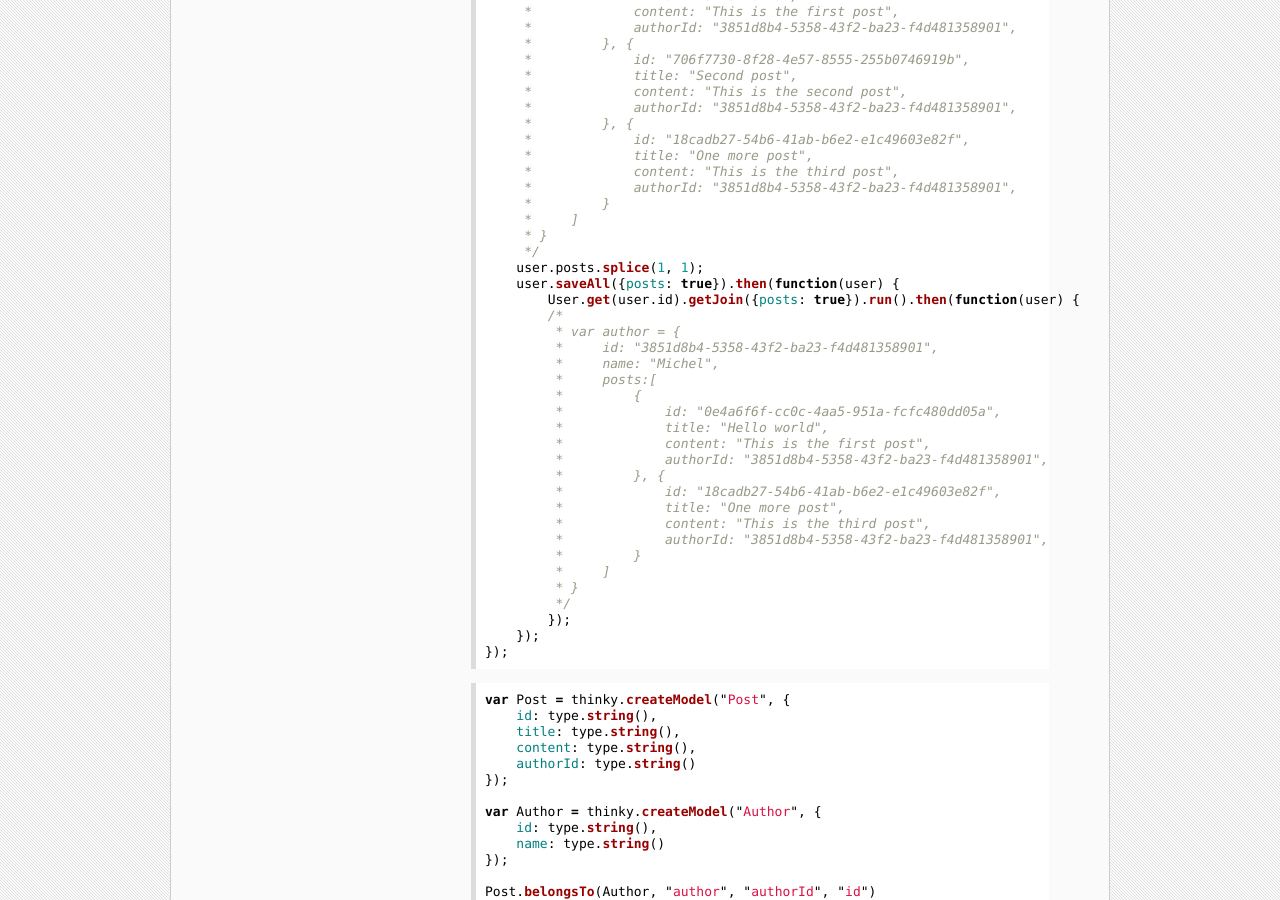
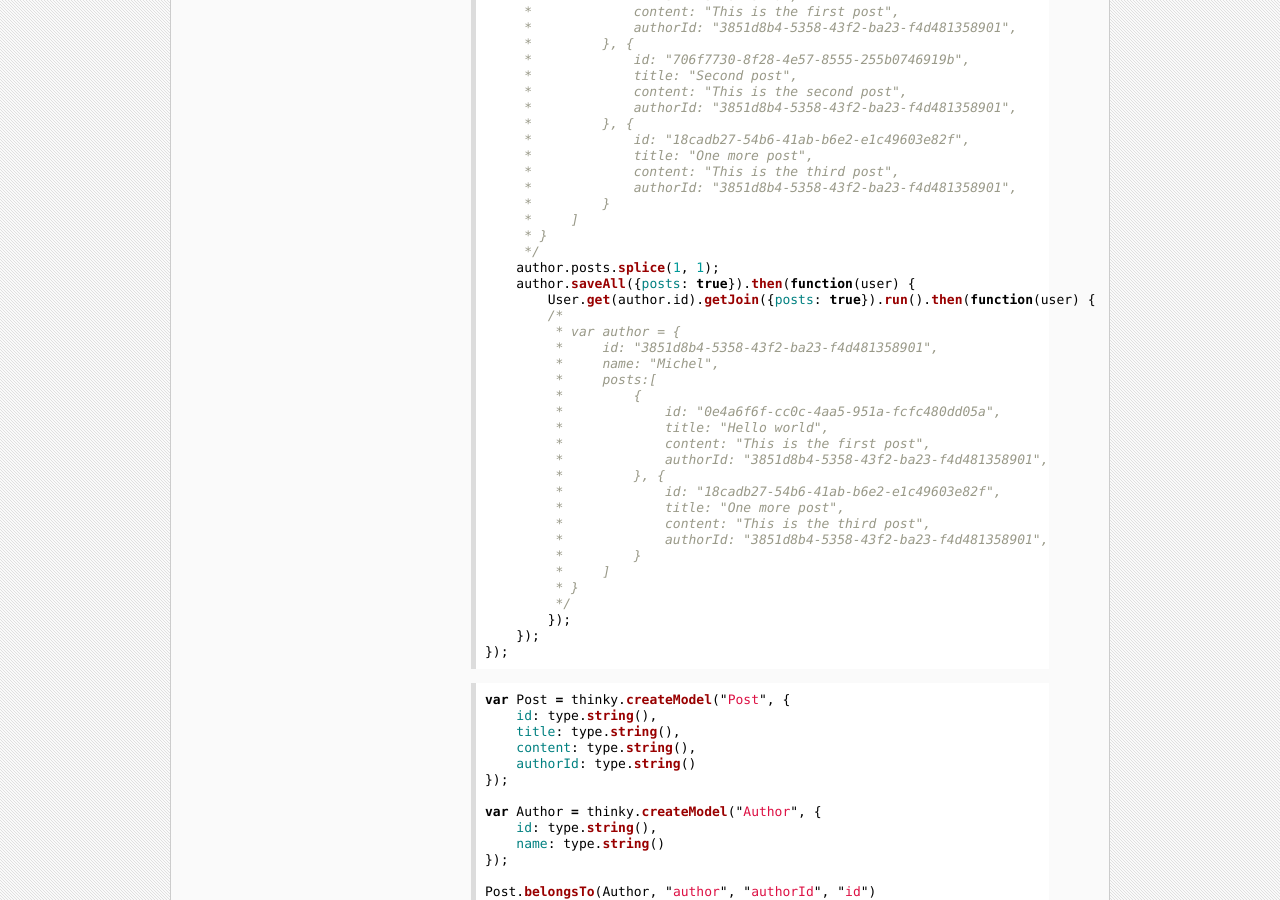
Before and after one commit to neumino/thinky, a Jekyll site: the page built from documentation/api/document.md, in a window 1280 px wide and 900 px high, scrolled down 5792 px. Built offline with Jekyll 4.4.1, drawn with Linux system fonts in a browser that asks for light colours.

Commit message:
Fix example to update a hasMany relation - Fix #542

```diff
--- a/documentation/api/document.md
+++ b/documentation/api/document.md
@@ -396,9 +396,9 @@ Author.get("3851d8b4-5358-43f2-ba23-f4d481358901").run()
      *     ]
      * }
      */
-    user.posts.splice(1, 1);
-    user.saveAll({posts: true}).then(function(user) {
-        User.get(user.id).getJoin({posts: true}).run().then(function(user) {
+    author.posts.splice(1, 1);
+    author.saveAll({posts: true}).then(function(user) {
+        User.get(author.id).getJoin({posts: true}).run().then(function(user) {
         /*
          * var author = {
          *     id: "3851d8b4-5358-43f2-ba23-f4d481358901",
```
